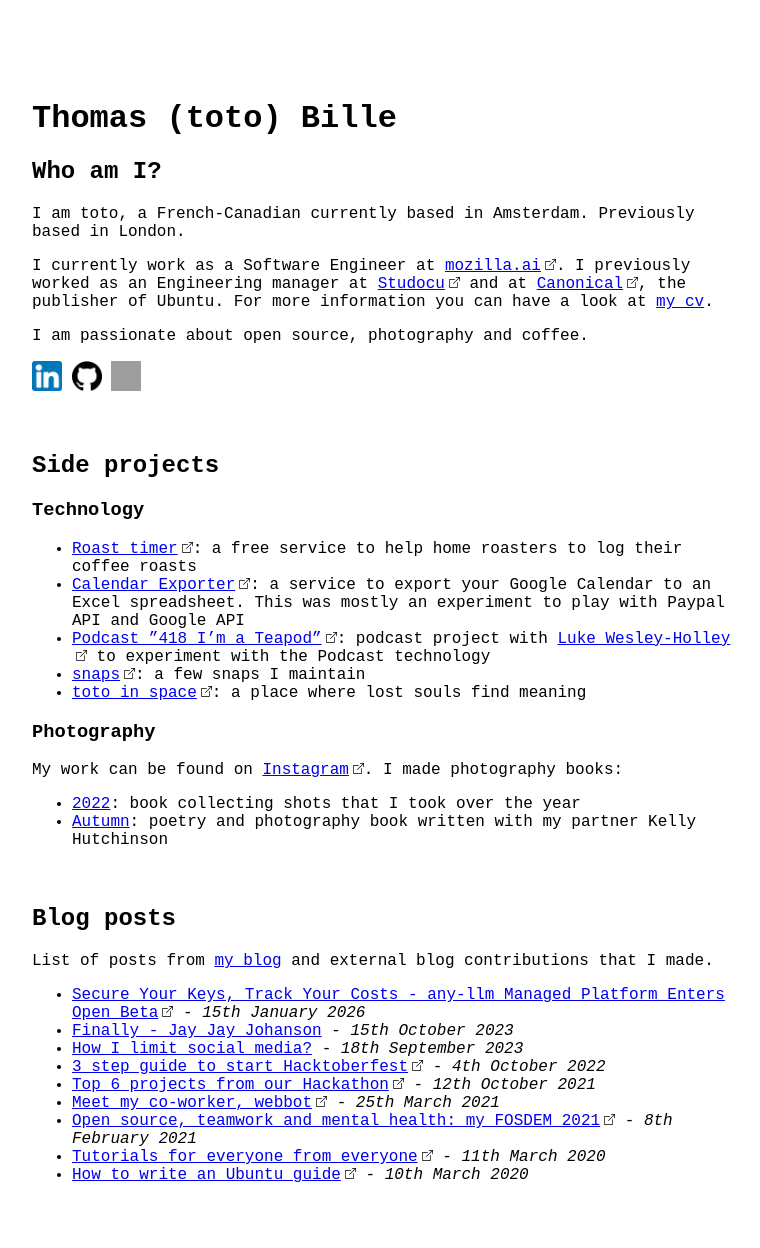
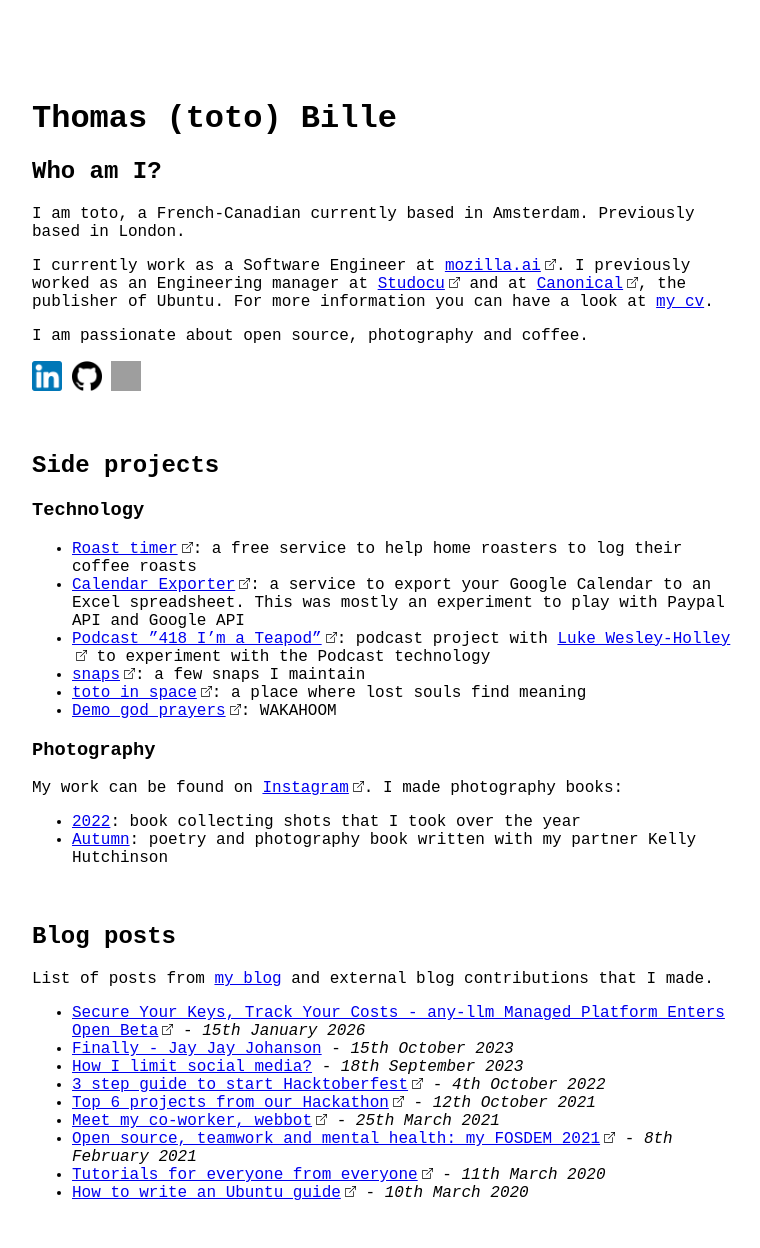
Before and after one commit to tbille/bille.dev, a Jekyll site: the page built from index.html, in a window 1280 px wide. Shown: the whole page, without its empty margins (258-1018 px from the left). Built offline with Jekyll 4.4.1, drawn with Linux system fonts in a browser that asks for light colours; grey boxes are pictures that could not be loaded.

Commit message:
Add link to Demo god prayers in index.html

```diff
--- a/index.html
+++ b/index.html
@@ -35,6 +35,7 @@
       Podcast technology</li>
     <li><a href="https://snapcraft.io/publisher/tbmb">snaps</a>: a few snaps I maintain</li>
     <li><a href="https://toto.space">toto in space</a>: a place where lost souls find meaning</li>
+    <li><a href="https://demo-god.win">Demo god prayers</a>: WAKAHOOM</li>
   </ul>
 
   <h3>Photography</h3>
```
